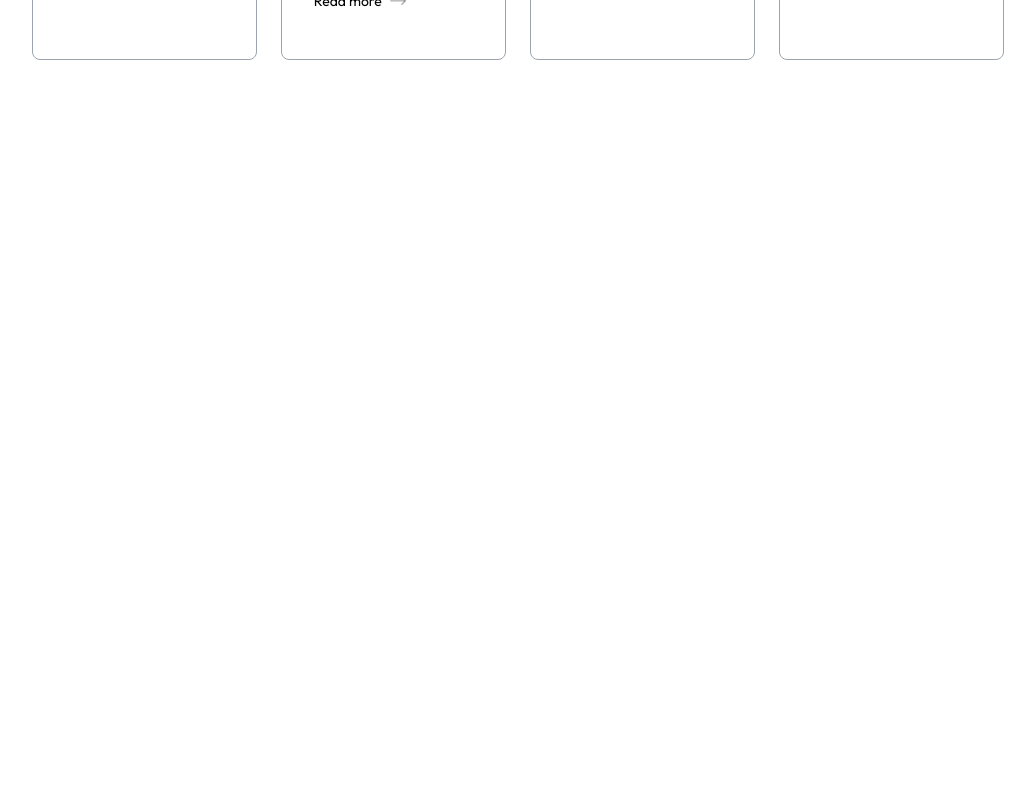
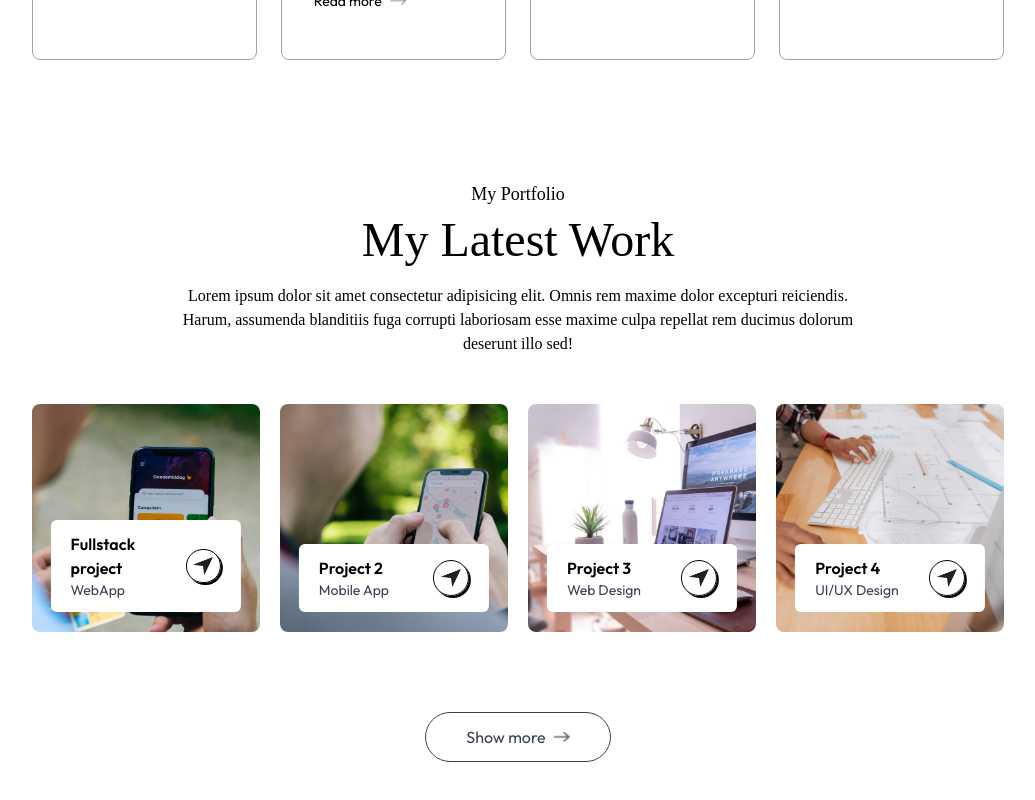
Before and after one commit to bhrtsnegi/portfolio, a Next.js app: page / in a window 1280 px wide. Shown: the part 2091-2891 px from the top of the page, without its empty margins (122-1157 px from the left). Before the commit the page ends 2231 px from the top, so only its background shows below. Built offline with nearby package versions, Linux system fonts and the light colour scheme; a web font is replaced by a local one.

Commit message:
add work section

```diff
--- a/app/page.js
+++ b/app/page.js
@@ -3,6 +3,7 @@
 import Header from "@/components/Header";
 import Navbar from "@/components/Navbar";
 import Services from "@/components/Services";
+import Work from "@/components/Work";
 
 export default function Home() {
   return (
@@ -11,6 +12,7 @@
     <Header />
     <About />
     <Services />
+    <Work />
   </>
   );
 }
--- a/assets/assets.js
+++ b/assets/assets.js
@@ -78,22 +78,22 @@
 
 export const workData = [
     {
-        title: 'Frontend project',
-        description: 'Web Design',
+        title: 'Fullstack project',
+        description: 'WebApp',
         bgImage: '/work-1.png',
     },
     {
-        title: 'Geo based app',
+        title: 'Project 2',
         description: 'Mobile App',
         bgImage: '/work-2.png',
     },
     {
-        title: 'Photography site',
+        title: 'Project 3',
         description: 'Web Design',
         bgImage: '/work-3.png',
     },
     {
-        title: 'UI/UX designing',
+        title: 'Project 4',
         description: 'UI/UX Design',
         bgImage: '/work-4.png',
     },
--- /dev/null
+++ b/components/Work.jsx
@@ -0,0 +1,38 @@
+import { assets, workData } from '@/assets/assets'
+import Image from 'next/image'
+import React from 'react'
+
+const Work = () => {
+  return (
+    <div id='work' className='w-full px-[12%] py-10 scroll-mt-20'>
+        <h4 className='text-center mb-2 text-lg font-Ovo'>My Portfolio</h4>
+        <h2 className='text-center text-5xl font-Ovo'>My Latest Work</h2>
+        <p className='text-center max-w-2xl mx-auto mt-5 mb-12 font-Ovo'>
+            Lorem ipsum dolor sit amet consectetur adipisicing elit. Omnis rem maxime
+            dolor excepturi reiciendis. Harum, assumenda blanditiis
+            fuga corrupti laboriosam esse maxime culpa repellat rem ducimus dolorum deserunt illo sed!
+        </p>
+
+        <div className='grid grid-cols-auto my-10 gap-5'>
+            {workData.map((project, index)=>(
+                <div key={index} className='aspect-square bg-no-repeat bg-cover bg-center rounded-lg relative cursor-pointer group' style={{backgroundImage: `url(${project.bgImage})`}}>
+                    <div className='bg-white w-10/12 rounded-md absolute bottom-5 left-1/2 -translate-x-1/2 py-3 px-5 flex items-center justify-between duration-500 group-hover:bottom-7'>
+                        <div>
+                        <h2 className='font-semibold'>{project.title}</h2>
+                        <p className='text-sm text-gray-700'>{project.description}</p>
+                    </div>
+                    <div className='border rounded-full border-black w-9 aspect-square flex items-center justify-center shadow-[2px_2px_0_#000] group-hover:bg-lime-300 transition'>
+                        <Image src={assets.send_icon} alt='send icon' className='w-5' />
+                    </div>
+                    </div>
+                </div>
+            ))}
+        </div>
+        <a href="" className='w-max flex items-center justify-center gap-2 text-gray-700 border-[0.5px] border-gray-700 rounded-full py-3 px-10 mx-auto my-20 hover:bg-lightHover duration-500'>
+            Show more <Image src={assets.right_arrow_bold} alt='right arrow' className='w-4' />
+        </a>
+    </div>
+  )
+}
+
+export default Work
```
